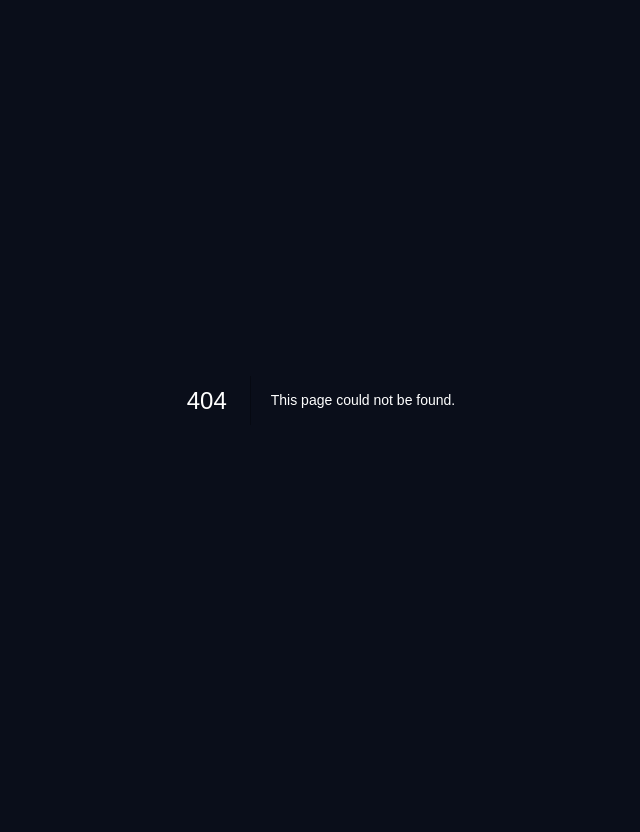
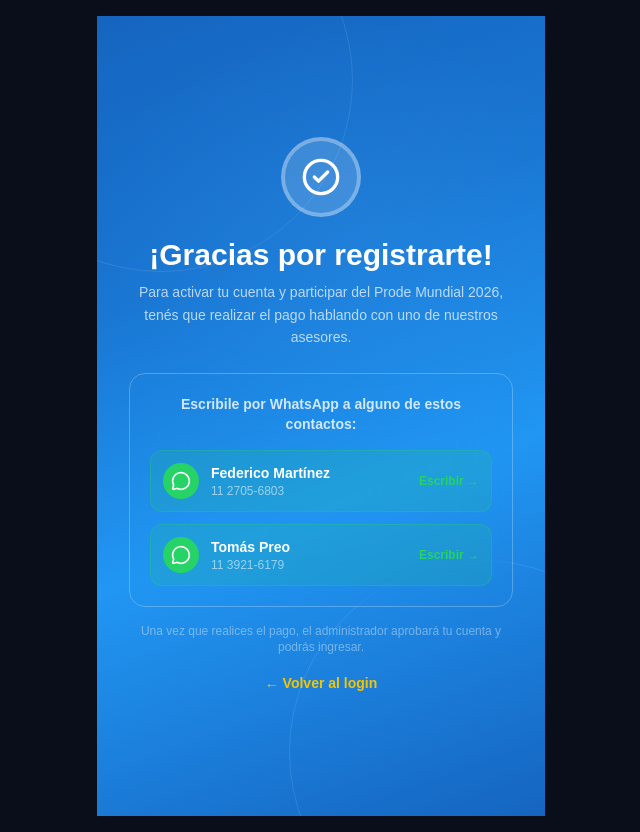
Before and after one commit to fedemarr/prode-lc, a Next.js app: page /register/success in a window 1280 px wide. Before the commit this address had no page. Shown: the whole page, without its empty margins (319-959 px from the left). Before the commit the page ends 800 px from the top, so only its background shows below. Built offline with nearby package versions, Linux system fonts and the light colour scheme.

Commit message:
feat: pronostico una sola vez + pagina gracias registro con contactos WhatsApp

```diff
--- a/src/app/(auth)/register/page.tsx
+++ b/src/app/(auth)/register/page.tsx
@@ -25,7 +25,7 @@ export default function RegisterPage() {
     const data = await res.json();
     setLoading(false);
     if (!res.ok) { toast({ title: data.error, variant: "destructive" }); return; }
-    router.push("/login?registered=1");
+    router.push("/register/success");
   }
 
   const field = (icon: React.ReactNode, placeholder: string, value: string, onChange: (v: string) => void, type = "text", required = true) => (
--- /dev/null
+++ b/src/app/(auth)/register/success/page.tsx
@@ -0,0 +1,74 @@
+import Link from "next/link";
+import { CheckCircle2, MessageCircle } from "lucide-react";
+
+const asesores = [
+  { name: "Federico Martínez", phone: "1127056803", display: "11 2705-6803" },
+  { name: "Tomás Preo", phone: "1139216179", display: "11 3921-6179" },
+];
+
+export default function RegisterSuccessPage() {
+  return (
+    <div className="min-h-screen w-full flex items-center justify-center px-4 relative overflow-hidden"
+      style={{ background: "linear-gradient(160deg, #1565C0 0%, #1976D2 30%, #2196F3 60%, #1565C0 100%)" }}>
+
+      <div className="absolute inset-0 pointer-events-none overflow-hidden">
+        <div className="absolute -top-32 -left-32 w-96 h-96 rounded-full border border-white/10" />
+        <div className="absolute -bottom-32 -right-32 w-96 h-96 rounded-full border border-white/10" />
+        <div className="absolute top-0 left-0 w-[500px] h-[400px] rounded-full opacity-15"
+          style={{ background: "radial-gradient(ellipse, #42A5F5 0%, transparent 70%)" }} />
+      </div>
+
+      <div className="relative z-10 w-full max-w-sm text-center">
+        {/* Check icon */}
+        <div className="flex justify-center mb-5">
+          <div className="w-20 h-20 rounded-full bg-white/15 border-4 border-white/30 flex items-center justify-center">
+            <CheckCircle2 className="w-10 h-10 text-white" />
+          </div>
+        </div>
+
+        <h1 className="font-outfit text-3xl font-black text-white mb-2">
+          ¡Gracias por registrarte!
+        </h1>
+        <p className="text-white/70 text-sm leading-relaxed mb-6">
+          Para activar tu cuenta y participar del Prode Mundial 2026, tenés que realizar el pago hablando con uno de nuestros asesores.
+        </p>
+
+        {/* Card */}
+        <div className="bg-white/12 backdrop-blur-xl border border-white/25 rounded-2xl p-5 mb-4">
+          <p className="text-white/80 text-sm font-semibold mb-4">
+            Escribile por WhatsApp a alguno de estos contactos:
+          </p>
+
+          <div className="space-y-3">
+            {asesores.map((a) => (
+              <a key={a.phone}
+                href={`https://wa.me/54${a.phone}?text=Hola%20${encodeURIComponent(a.name.split(" ")[0])}%2C%20me%20registr%C3%A9%20en%20el%20Prode%20Mundial%202026%20de%20Club%20Los%20Cedros%20y%20quiero%20realizar%20el%20pago%20para%20activar%20mi%20cuenta.`}
+                target="_blank" rel="noopener noreferrer"
+                className="flex items-center gap-3 p-3 rounded-xl bg-[#25D366]/15 border border-[#25D366]/30 hover:bg-[#25D366]/25 transition-all group">
+                <div className="w-9 h-9 rounded-full bg-[#25D366] flex items-center justify-center flex-shrink-0">
+                  <MessageCircle className="w-5 h-5 text-white" />
+                </div>
+                <div className="text-left flex-1">
+                  <p className="text-white font-semibold text-sm">{a.name}</p>
+                  <p className="text-white/55 text-xs">{a.display}</p>
+                </div>
+                <span className="text-[#25D366] text-xs font-bold group-hover:translate-x-0.5 transition-transform">
+                  Escribir →
+                </span>
+              </a>
+            ))}
+          </div>
+        </div>
+
+        <p className="text-white/40 text-xs mb-4">
+          Una vez que realices el pago, el administrador aprobará tu cuenta y podrás ingresar.
+        </p>
+
+        <Link href="/login"
+          className="inline-block text-brand-yellow font-bold text-sm hover:text-white transition-colors">
+          ← Volver al login
+        </Link>
+      </div>
+    </div>
+  );
+}
--- a/src/app/api/predictions/route.ts
+++ b/src/app/api/predictions/route.ts
@@ -20,10 +20,16 @@ export async function POST(req: NextRequest) {
     return NextResponse.json({ error: "El período de pronóstico cerró" }, { status: 400 });
   }
 
-  const prediction = await prisma.prediction.upsert({
+  // Solo se permite UN pronóstico por partido — no se puede editar
+  const existing = await prisma.prediction.findUnique({
     where: { userId_matchId: { userId: session.user.id, matchId } },
-    update: { homeScore: Number(homeScore), awayScore: Number(awayScore) },
-    create: {
+  });
+  if (existing) {
+    return NextResponse.json({ error: "Ya enviaste tu pronóstico para este partido. No se puede modificar." }, { status: 400 });
+  }
+
+  const prediction = await prisma.prediction.create({
+    data: {
       userId: session.user.id,
       matchId,
       tournamentId: match.tournamentId,
--- a/src/components/prediction-input.tsx
+++ b/src/components/prediction-input.tsx
@@ -1,7 +1,7 @@
 "use client";
 
 import { useState } from "react";
-import { Minus, Plus, Loader2, CheckCircle2 } from "lucide-react";
+import { Minus, Plus, Loader2, Lock, AlertTriangle } from "lucide-react";
 import { Button } from "@/components/ui/button";
 import { useToast } from "@/hooks/use-toast";
 import { cn } from "@/lib/utils";
@@ -14,6 +14,7 @@ interface PredictionInputProps {
   awayFlag?: string | null;
   initialHome?: number;
   initialAway?: number;
+  alreadySubmitted?: boolean;
   disabled?: boolean;
 }
 
@@ -25,20 +26,21 @@ export function PredictionInput({
   awayFlag,
   initialHome = 0,
   initialAway = 0,
+  alreadySubmitted = false,
   disabled = false,
 }: PredictionInputProps) {
   const { toast } = useToast();
   const [home, setHome] = useState(initialHome);
   const [away, setAway] = useState(initialAway);
   const [loading, setLoading] = useState(false);
-  const [saved, setSaved] = useState(false);
-
-  const adjust = (setter: React.Dispatch<React.SetStateAction<number>>, delta: number) => {
-    setter((v) => Math.max(0, Math.min(20, v + delta)));
-    setSaved(false);
-  };
+  const [submitted, setSubmitted] = useState(alreadySubmitted);
+  const [confirmed, setConfirmed] = useState(false);
 
   async function save() {
+    if (!confirmed) {
+      setConfirmed(true);
+      return;
+    }
     setLoading(true);
     const res = await fetch("/api/predictions", {
       method: "POST",
@@ -50,56 +52,106 @@ export function PredictionInput({
     if (!res.ok) {
       const data = await res.json();
       toast({ title: "Error", description: data.error, variant: "destructive" });
+      setConfirmed(false);
       return;
     }
 
-    setSaved(true);
-    toast({ title: "✓ Pronóstico guardado", description: `${homeTeamName} ${home} — ${away} ${awayTeamName}`, variant: "success" as any });
+    setSubmitted(true);
+    toast({ title: "✓ Pronóstico enviado", description: `${homeTeamName} ${home} — ${away} ${awayTeamName}` });
+  }
+
+  // Ya enviado — mostrar bloqueado
+  if (submitted || alreadySubmitted) {
+    return (
+      <div className="bg-[#0F1A2E] border border-brand-blue/30 rounded-2xl p-5">
+        <div className="flex items-center gap-2 mb-4">
+          <Lock className="w-4 h-4 text-brand-blue-light" />
+          <p className="text-sm font-semibold text-white">Tu pronóstico</p>
+          <span className="ml-auto text-xs bg-brand-blue/20 text-brand-yellow border border-brand-blue/30 px-2 py-0.5 rounded-full font-bold">
+            ENVIADO
+          </span>
+        </div>
+        <div className="flex items-center justify-between gap-4">
+          <div className="flex flex-col items-center gap-1 flex-1">
+            <span className="text-4xl">{homeFlag ?? "🏳️"}</span>
+            <p className="text-xs text-white/50 text-center">{homeTeamName}</p>
+          </div>
+          <div className="text-center px-4">
+            <p className="font-outfit text-4xl font-black text-white">{home} — {away}</p>
+          </div>
+          <div className="flex flex-col items-center gap-1 flex-1">
+            <span className="text-4xl">{awayFlag ?? "🏳️"}</span>
+            <p className="text-xs text-white/50 text-center">{awayTeamName}</p>
+          </div>
+        </div>
+        <p className="text-center text-xs text-white/30 mt-4 flex items-center justify-center gap-1">
+          <Lock className="w-3 h-3" />
+          Los pronósticos no se pueden modificar una vez enviados
+        </p>
+      </div>
+    );
   }
 
   if (disabled) {
     return (
       <div className="bg-white/5 border border-white/10 rounded-xl p-4 text-center">
+        <Lock className="w-5 h-5 text-white/30 mx-auto mb-2" />
         <p className="text-white/40 text-sm">El período de pronóstico cerró</p>
       </div>
     );
   }
 
   return (
-    <div className="bg-[#1A2235] border border-white/8 rounded-2xl p-6 space-y-6">
-      <h3 className="font-outfit font-semibold text-white text-center">Tu pronóstico</h3>
+    <div className="bg-[#0F1A2E] border border-white/10 rounded-2xl p-5 space-y-5">
+      <p className="font-outfit font-semibold text-white text-center">Tu pronóstico</p>
+
+      {/* Aviso importante */}
+      <div className="flex items-start gap-2.5 bg-brand-yellow/10 border border-brand-yellow/30 rounded-xl p-3">
+        <AlertTriangle className="w-4 h-4 text-brand-yellow flex-shrink-0 mt-0.5" />
+        <p className="text-xs text-brand-yellow leading-relaxed">
+          <span className="font-bold">Una sola oportunidad.</span> Una vez enviado, el pronóstico no se puede modificar. Revisá bien antes de confirmar.
+        </p>
+      </div>
 
       <div className="flex items-center justify-between gap-4">
-        {/* Home team */}
         <div className="flex flex-col items-center gap-2 flex-1">
           <span className="text-4xl">{homeFlag ?? "🏳️"}</span>
           <p className="text-xs text-white/60 text-center font-medium">{homeTeamName}</p>
-          <ScoreControl value={home} onChange={(v) => { setHome(v); setSaved(false); }} />
+          <ScoreControl value={home} onChange={(v) => { setHome(v); setConfirmed(false); }} />
         </div>
-
-        {/* Divider */}
         <div className="text-white/20 text-2xl font-light pb-6">—</div>
-
-        {/* Away team */}
         <div className="flex flex-col items-center gap-2 flex-1">
           <span className="text-4xl">{awayFlag ?? "🏳️"}</span>
           <p className="text-xs text-white/60 text-center font-medium">{awayTeamName}</p>
-          <ScoreControl value={away} onChange={(v) => { setAway(v); setSaved(false); }} />
+          <ScoreControl value={away} onChange={(v) => { setAway(v); setConfirmed(false); }} />
         </div>
       </div>
 
-      <Button onClick={save} disabled={loading} className="w-full" size="lg">
-        {loading ? (
-          <Loader2 className="w-4 h-4 animate-spin mr-2" />
-        ) : saved ? (
-          <CheckCircle2 className="w-4 h-4 mr-2 text-white" />
-        ) : null}
-        {saved ? "Guardado" : "Guardar pronóstico"}
-      </Button>
-
-      <p className="text-center text-xs text-white/30">
-        Podés cambiar tu pronóstico hasta que el partido comience
-      </p>
+      {/* Confirmación en 2 pasos */}
+      {!confirmed ? (
+        <Button onClick={save} className="w-full" size="lg">
+          Enviar pronóstico
+        </Button>
+      ) : (
+        <div className="space-y-2">
+          <div className="bg-brand-blue/15 border border-brand-blue/30 rounded-xl p-3 text-center">
+            <p className="text-sm text-white font-medium">
+              ¿Confirmás {homeTeamName} <span className="text-brand-yellow font-black">{home} — {away}</span> {awayTeamName}?
+            </p>
+            <p className="text-xs text-white/40 mt-1">Esta acción no se puede deshacer</p>
+          </div>
+          <div className="grid grid-cols-2 gap-2">
+            <Button variant="outline" size="sm" onClick={() => setConfirmed(false)}>
+              Cancelar
+            </Button>
+            <Button onClick={save} disabled={loading} size="sm"
+              className="bg-brand-yellow text-[#0F2570] hover:bg-brand-yellow-light font-black border-0">
+              {loading ? <Loader2 className="w-4 h-4 animate-spin mr-1" /> : null}
+              ¡Confirmar!
+            </Button>
+          </div>
+        </div>
+      )}
     </div>
   );
 }
@@ -107,17 +159,13 @@ export function PredictionInput({
 function ScoreControl({ value, onChange }: { value: number; onChange: (v: number) => void }) {
   return (
     <div className="flex items-center gap-3">
-      <button
-        onClick={() => onChange(Math.max(0, value - 1))}
-        className="w-9 h-9 rounded-lg bg-white/10 hover:bg-white/20 flex items-center justify-center text-white transition-all"
-      >
+      <button onClick={() => onChange(Math.max(0, value - 1))}
+        className="w-9 h-9 rounded-lg bg-white/8 hover:bg-white/15 flex items-center justify-center text-white transition-all border border-white/10">
         <Minus className="w-4 h-4" />
       </button>
-      <span className="font-outfit text-3xl font-bold text-white w-10 text-center">{value}</span>
-      <button
-        onClick={() => onChange(Math.min(20, value + 1))}
-        className="w-9 h-9 rounded-lg bg-white/10 hover:bg-white/20 flex items-center justify-center text-white transition-all"
-      >
+      <span className="font-outfit text-3xl font-black text-white w-10 text-center">{value}</span>
+      <button onClick={() => onChange(Math.min(20, value + 1))}
+        className="w-9 h-9 rounded-lg bg-white/8 hover:bg-white/15 flex items-center justify-center text-white transition-all border border-white/10">
         <Plus className="w-4 h-4" />
       </button>
     </div>
```
